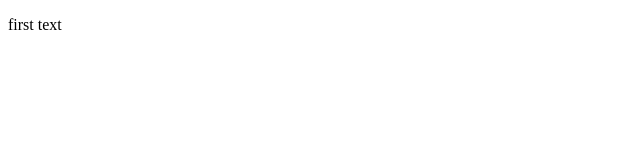
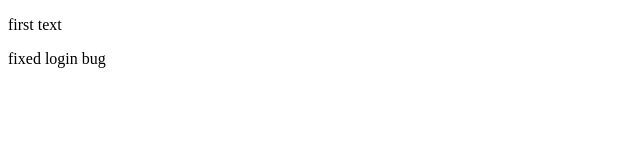
Before and after one commit to Ayoub-Chrigui/crashcourse, a plain HTML site: page index.html in a window 1280 px wide. Shown: the whole page, without its empty margins (0-640 px from the left). Drawn offline with Linux system fonts and the light colour scheme.

```diff
--- a/index.html
+++ b/index.html
@@ -7,5 +7,6 @@
   </head>
   <body>
     <p>first text</p>
+    <p>fixed login bug</p>
   </body>
 </html>
```
